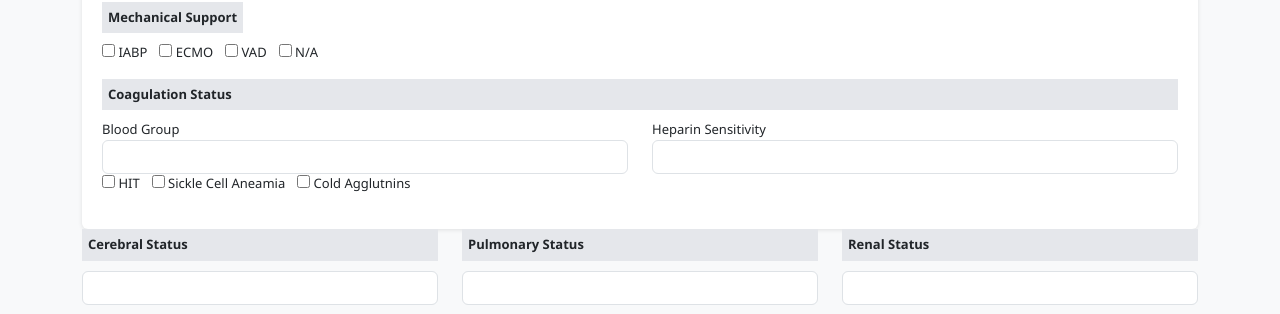
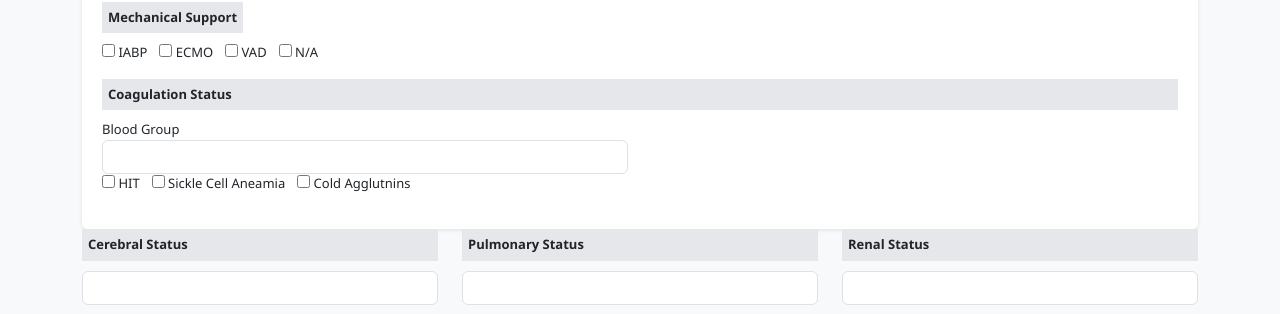
Before and after one commit to finashinas123/LogbookWeb, a Flask app: page / in a window 1280 px wide. Shown: the part 853-1167 px from the top of the page. Run offline with Flask 3, Linux system fonts and the light colour scheme.

Commit message:
Remove Heparin Sensitivity field from form1.html
Removed Heparin Sensitivity input field from form.

```diff
--- a/templates/form1.html
+++ b/templates/form1.html
@@ -263,10 +263,6 @@
             <input name="bg" class="form-control">
         </div>
 
-        <div class="col-md-6">
-            <label>Heparin Sensitivity</label>
-            <input name="heparin" class="form-control">
-        </div>
 
     </div>
     <div class="mb-3">
```
